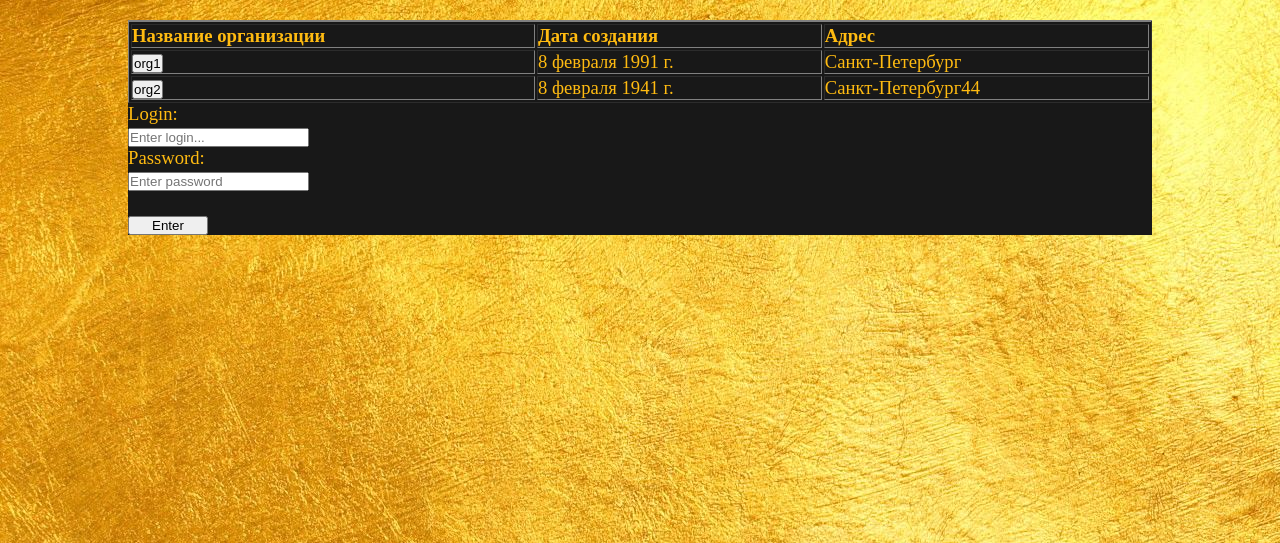
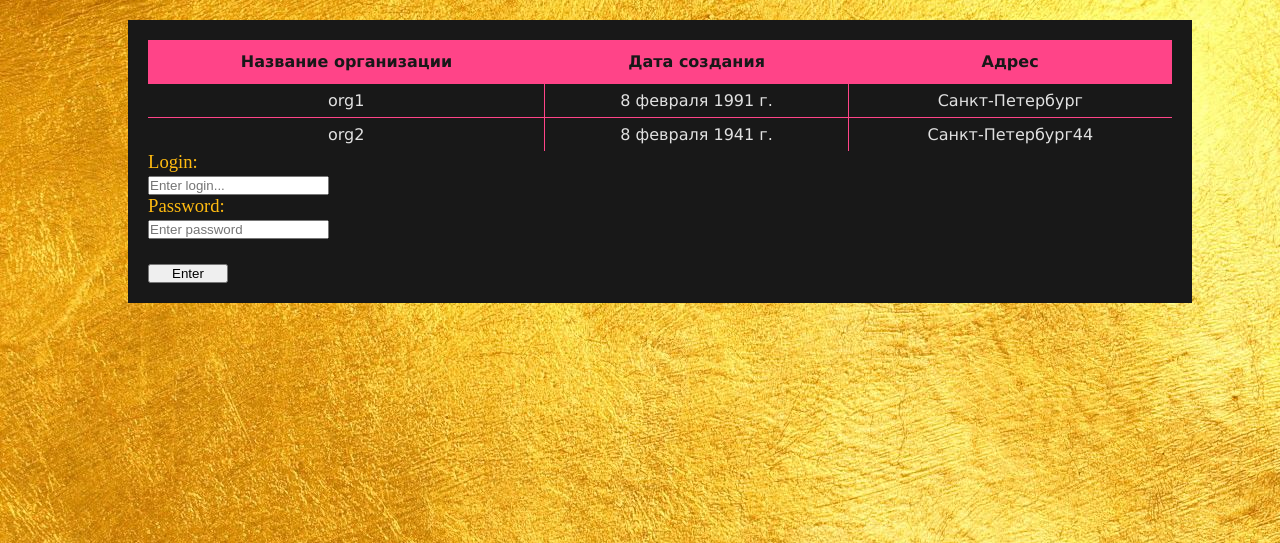
Before and after one commit to TikhonovaElena/kursach, a Django app: page /auth in a window 1280 px wide. Shown: the part 80-623 px from the top of the page. Run offline with Django 3.2, Linux system fonts and the light colour scheme.

Commit message:
еще много работы над этим курсачом предстоит

```diff
--- a/InventorySystem/inventory/static/stylesheet.css
+++ b/InventorySystem/inventory/static/stylesheet.css
@@ -7,7 +7,7 @@ header {
  /*background-image: url("image/gold1.jpg");
  color: #181818;*/
  height: 80px;
- margin-bottom: 20px;
+ /*margin-bottom: 20px;*/
  background-color: #181818;
 }
 body {
@@ -20,21 +20,63 @@ body {
 	color: #ffbb11;
 	width: 80%;
 	margin-left: 10%;
+	margin-top: 20px;
+	padding: 20px;
 }
 
 .main_block {
 	margin: 20px;
 }
 
-table {
-	width: 100%
-}
-
-.description {
-	font-style: inherit;
-	color: red
-}
 
 .org_name {
 	font-size: 32pt;
 }
+
+
+
+
+.table_black_gold {
+	font-family: "Lucida Sans Unicode", "Lucida Grande", Sans-Serif;
+	font-size: 16px;
+	width: calc(100%);
+	text-align: center;
+	border-collapse: collapse;
+	background: #181818;
+	position: relative;
+}
+.table_black_gold th {
+	color: #181818;
+	background: #ff4488;
+	border-bottom: 1px solid #ff4488;
+	padding: 12px 17px;
+}
+.table_black_gold td {
+	color: #e1e1e1;
+	border-bottom: 1px solid #ff4488;
+	border-right: 1px solid #ff4488;
+	padding: 7px 17px;
+}
+.table_black_gold tr:last-child td {
+	border-bottom:  none;
+}
+.table_black_gold td:last-child {
+	border-right: none;
+}
+.table_black_gold tr:hover td {
+	background: #550022;
+}
+*::selection {
+	color: #ff4488;
+	background: none;
+}
+*::-moz-selection {
+	color: #ff4488;
+	background: none;
+}
+a {
+	position: absolute;
+	width: 100%;
+	left: 0px;
+	height: 1.5em;
+}
--- a/InventorySystem/inventory/templates/inventory/org_list.html
+++ b/InventorySystem/inventory/templates/inventory/org_list.html
@@ -6,24 +6,32 @@
 
 {% block content %}
 
-<table border="1" style="border-top: 2px solid grey; margin-top: 20px">
+<table class="table_black_gold">
 
-    <td><b>Название организации</b></td>
-    <td><b>Дата создания</b></td>
-    <td><b>Адрес</b></td>
-
+    <tr>
+        <th><b>Название организации</b></th>
+        <th><b>Дата создания</b></th>
+        <th><b>Адрес</b></th>
+    </tr>
     {% for org in orgs %}
         <tr>
             <td>
-                <form id="f" method="post" action="org_info">
-                    {% csrf_token %}
-                    <input type="submit" name="org_name" value={{ org.org_name }}>
+                <!--<script type="text/javascript">
+                    function sendform(str) {
+                        document.getElementById('f').submit()
+                    }
+                </script>-->
+                <form id="f" method="post" action="org_info">{% csrf_token %}
+                <a href="javascript:;" onclick="document.getElementById('f').submit(); return false;">
+                    <input form="f" type="hidden" name="org_name" value={{org.org_name}}>
+                </a>
                 </form>
+                {{org.org_name}}
             </td>
             <td>{{ org.create_date }}</td>
             <td>{{ org.address }}</td>
+
         </tr>
-
     {% endfor %}
 </table>
 
--- a/InventorySystem/inventory/views.py
+++ b/InventorySystem/inventory/views.py
@@ -25,6 +25,8 @@ def org_list(request):
 
 def org_info(request):
 	orgs = open_file("Organizations")
+	a = request.POST.get("org_name")
+	print(a)
 	for org in orgs:
 		if org["org_name"] == request.POST.get("org_name"):
 			return render(request, "inventory/org_info.html", {"org": org})
```
Also changed, not shown: InventorySystem/inventory/templates/inventory/org_info.html (+12 -19 lines).
